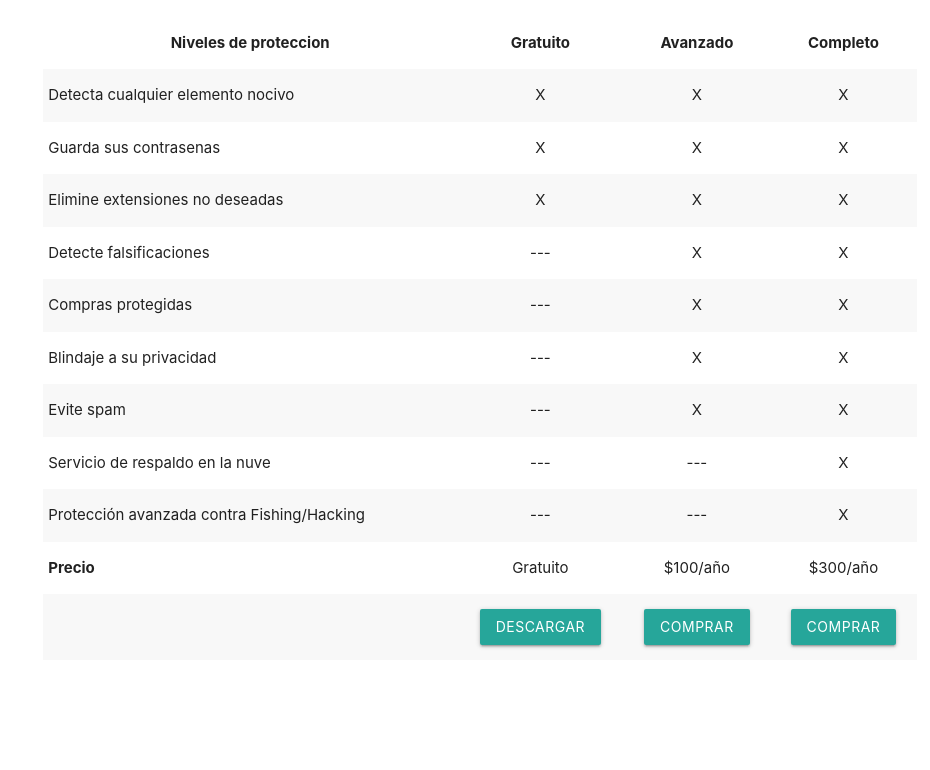
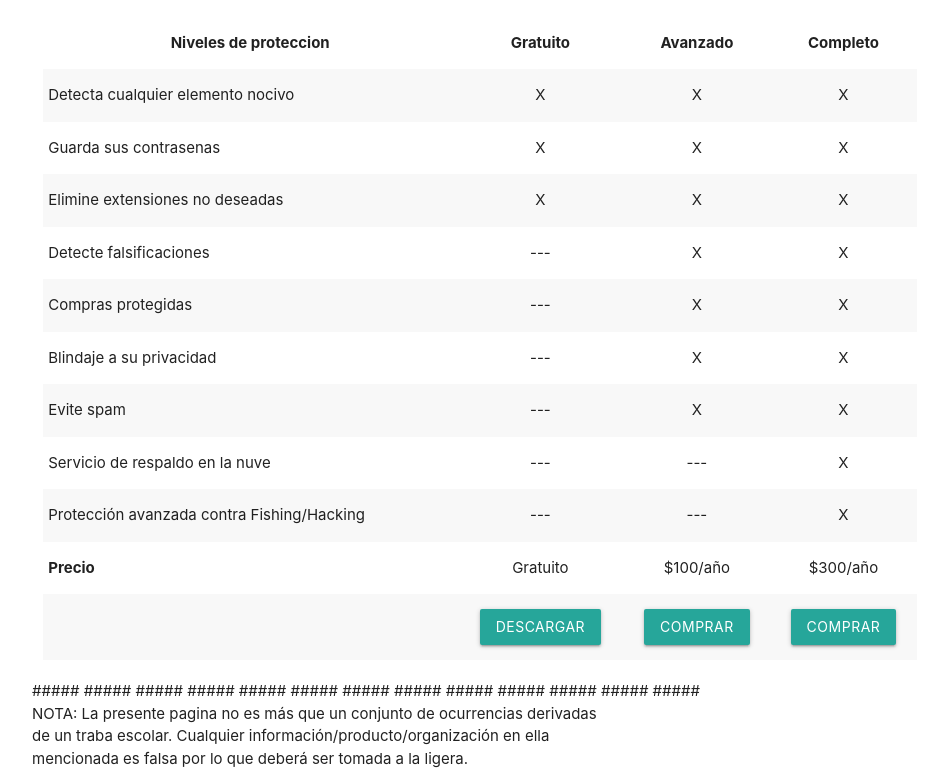
Before and after one commit to saulaxel/Taream-laboratori-PAyMN, a plain HTML site: page Antivirus.html in a window 1280 px wide. Shown: the part 403-1173 px from the top of the page, without its empty margins (160-1090 px from the left). Before the commit the page ends 1083 px from the top, so only its background shows below. Drawn offline with nearby package versions, Linux system fonts and the light colour scheme.

Commit message:
Update Antivirus.html

```diff
--- a/Antivirus.html
+++ b/Antivirus.html
@@ -112,7 +112,12 @@
 
 		</div>
 
-
+		<div class="container">
+			<div> ##### ##### ##### ##### ##### ##### ##### ##### ##### ##### ##### ##### #####</div>
+			<div> NOTA: La presente pagina no es más que un conjunto de ocurrencias derivadas </div>
+			<div> de un traba escolar. Cualquier información/producto/organización en ella    </div>
+			<div> mencionada es falsa por lo que deberá ser tomada a la ligera. 		  </div>
+		</div>
 
 		<script src="js/jquery.min.js"></script>
 		<script src="js/materialize.min.js"></script>
```
